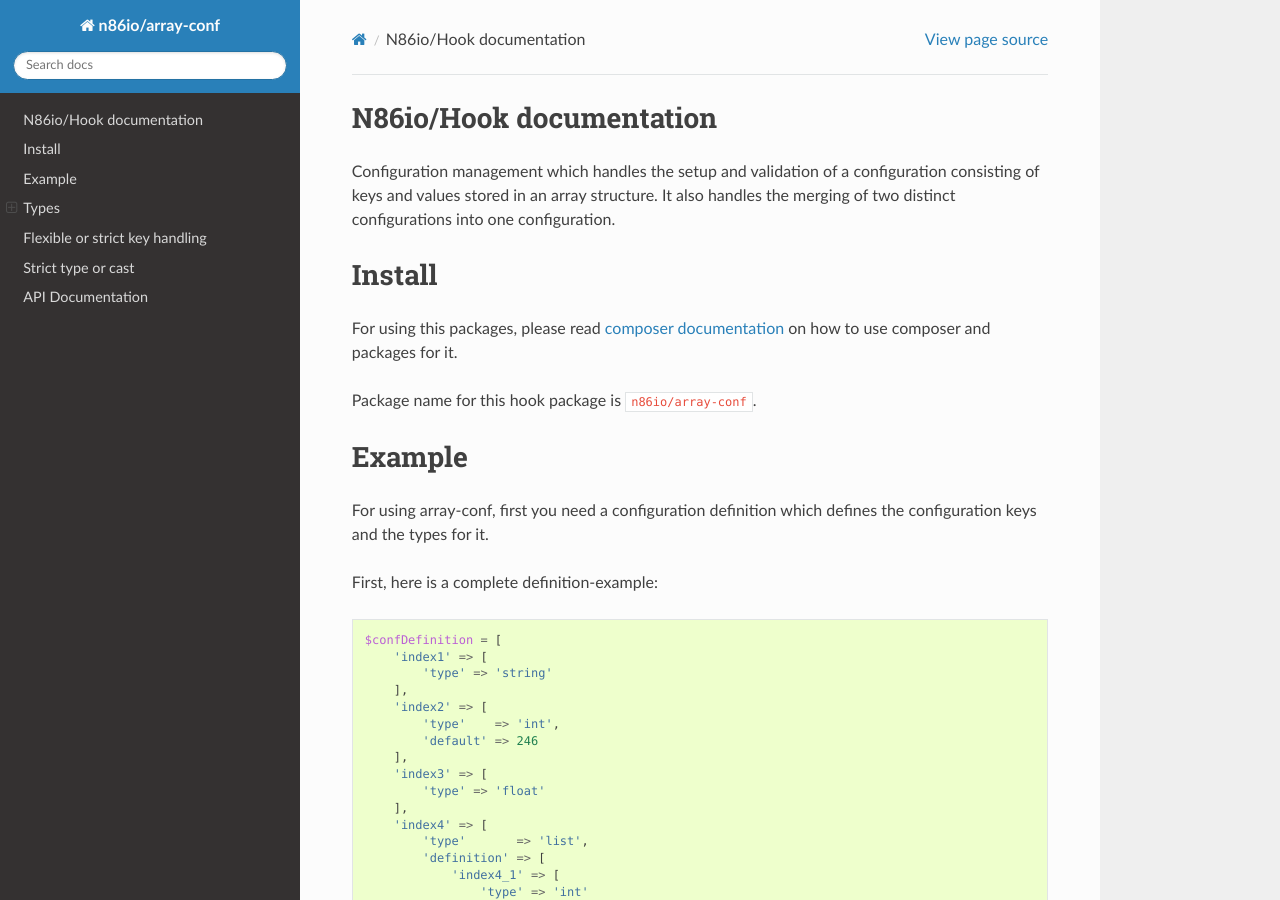
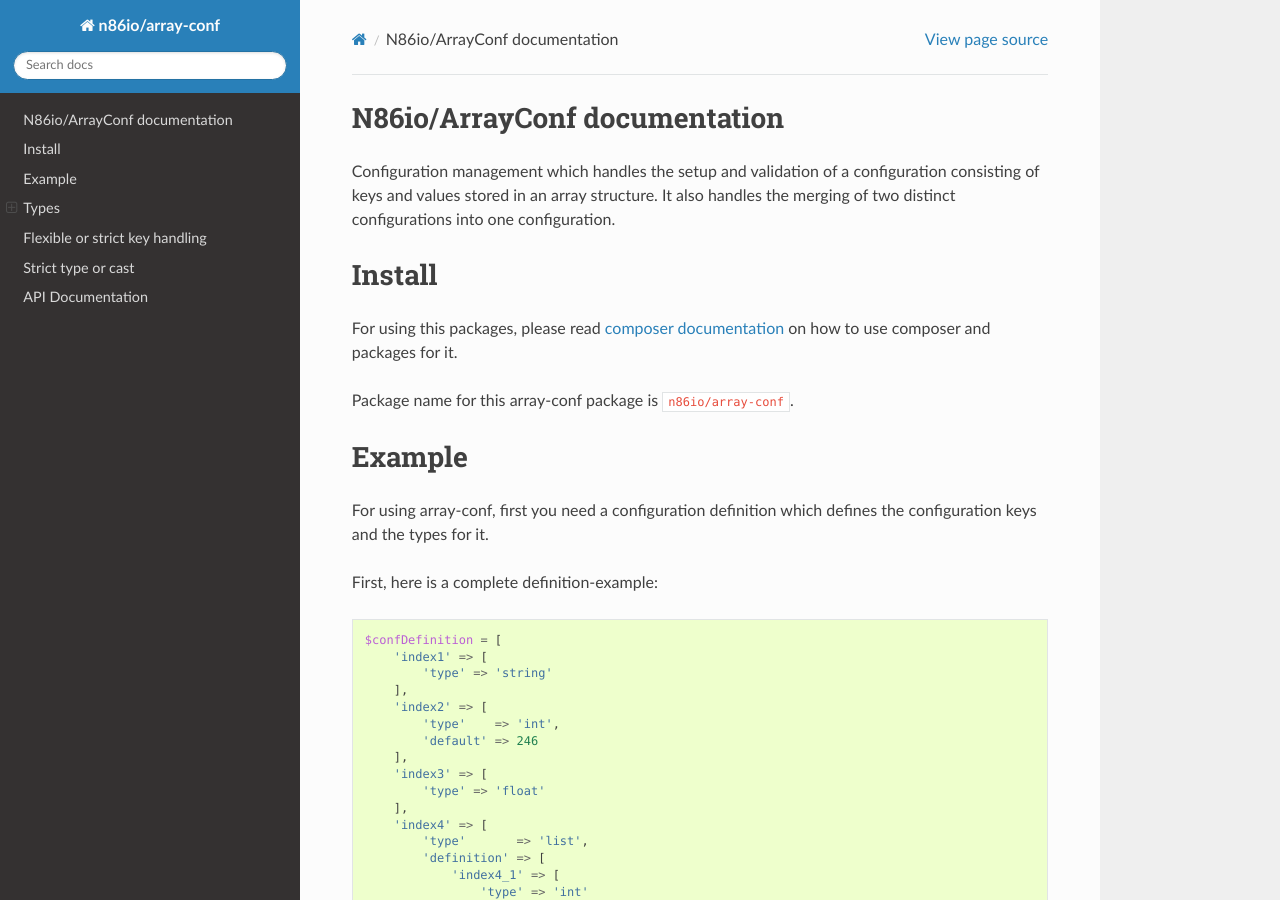
Before and after one commit to bennykurz/array-conf, a Sphinx documentation site: the page built from doc/index.rst, in a window 1280 px wide and 900 px high. Built offline with Sphinx 7.4.7 and the Read the Docs theme 2.0.0, drawn with Linux system fonts in a browser that asks for light colours.

Commit message:
Correct package-name in documentation .

```diff
--- a/doc/index.rst
+++ b/doc/index.rst
@@ -1,5 +1,5 @@
-N86io/Hook documentation
-========================
+N86io/ArrayConf documentation
+=============================
 
 Configuration management which handles the setup and validation of a configuration consisting of keys and values stored
 in an array structure. It also handles the merging of two distinct configurations into one configuration.
@@ -10,7 +10,7 @@ Install
 For using this packages, please read `composer documentation <https://getcomposer.org/doc>`_ on how to use composer and
 packages for it.
 
-Package name for this hook package is ``n86io/array-conf``.
+Package name for this array-conf package is ``n86io/array-conf``.
 
 Example
 =======
```
